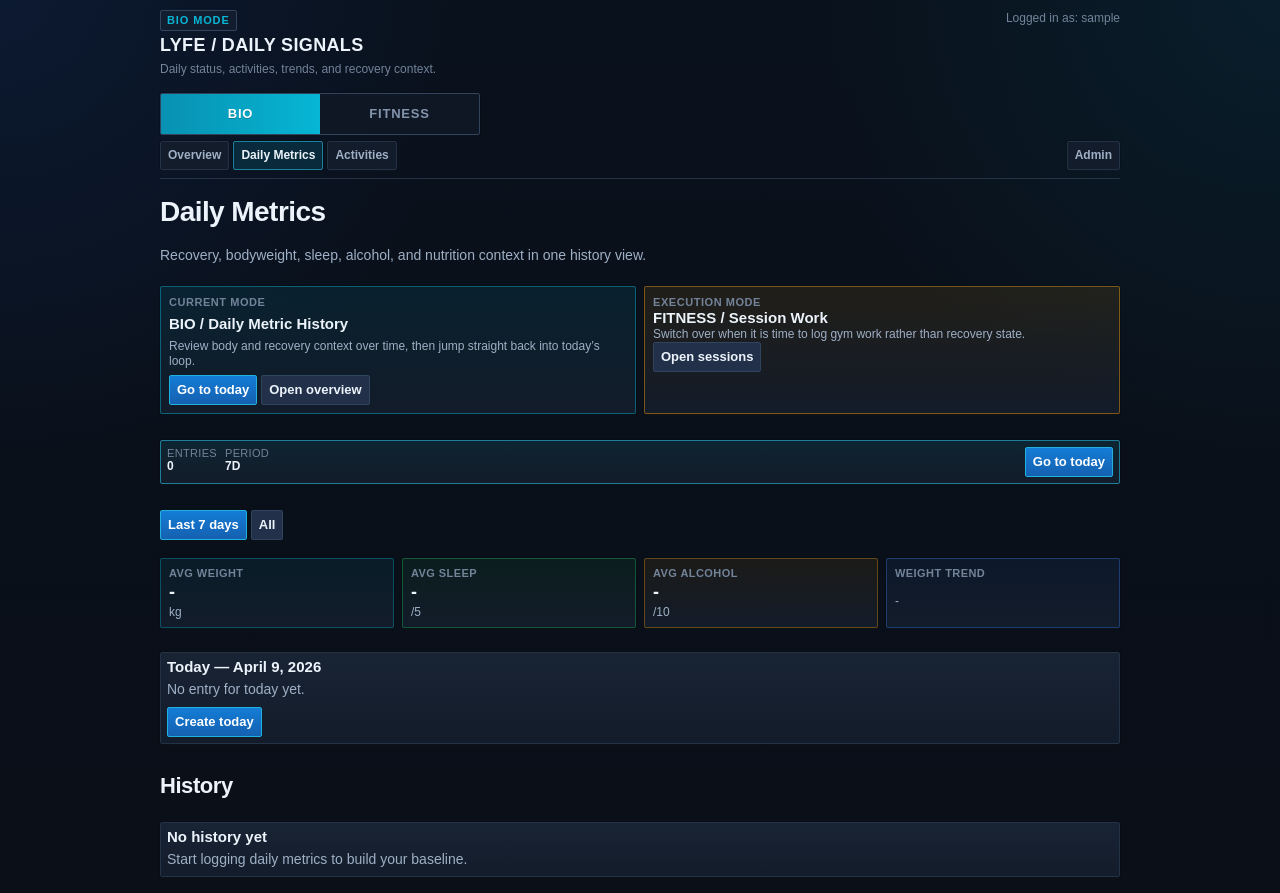
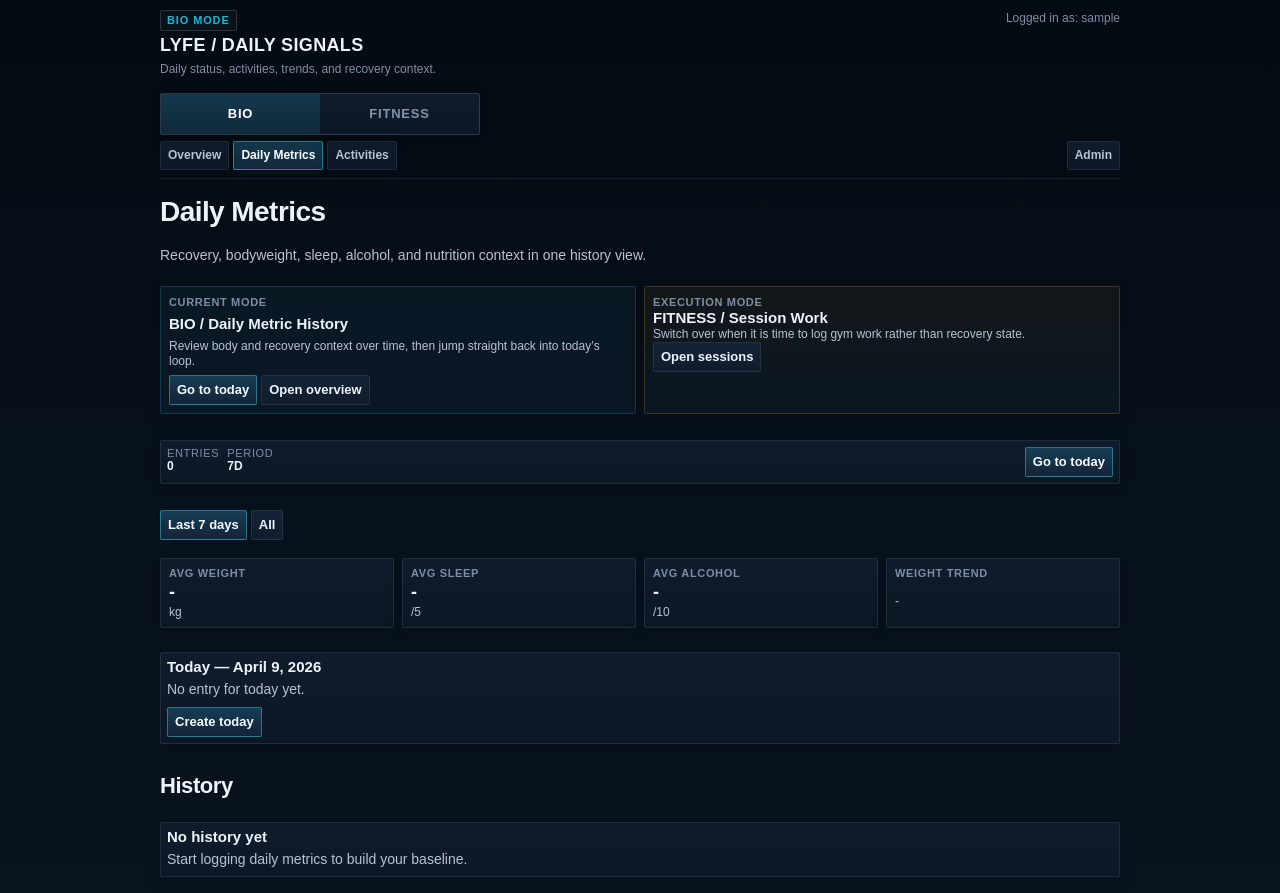
Before and after one commit to MartinParf/lyfeapp, a Django app: page /bio/daily-metrics/ in a window 1280 px wide. Run offline with Django 5.2, Linux system fonts and the light colour scheme; the visitor is signed in with stand-in values (Sample User, id 1); data that the repository does not hold is empty; some libraries are stand-ins or nearby versions.

Commit message:
Pass 4 calmer sharp color polish

```diff
--- a/core/static/core/css/app.css
+++ b/core/static/core/css/app.css
@@ -1,41 +1,41 @@
 :root {
-    --bg: #0a0f18;
-    --bg-2: #0f1724;
-
-    --panel: #131c2a;
-    --panel-2: #182334;
-    --panel-3: #1f2d42;
-
-    --line: #243246;
-    --line-2: #31445d;
-
-    --text: #ecf3fb;
-    --text-soft: #9fb0c6;
-    --text-dim: #72839a;
-
-    --bio: #06b6d4;
-    --bio-2: #0891b2;
-    --bio-soft: rgba(6, 182, 212, 0.14);
-
-    --fitness: #f59e0b;
-    --fitness-2: #d97706;
-    --fitness-soft: rgba(245, 158, 11, 0.14);
+    --bg: #06101a;
+    --bg-2: #091420;
+
+    --panel: #0b1724;
+    --panel-2: #0f1c2b;
+    --panel-3: #142338;
+
+    --line: rgba(148, 163, 184, 0.14);
+    --line-2: rgba(148, 163, 184, 0.24);
+
+    --text: #eef3fb;
+    --text-soft: #b7c3d5;
+    --text-dim: #7f8da6;
+
+    --bio: #18b7d6;
+    --bio-2: #1398b3;
+    --bio-soft: rgba(24, 183, 214, 0.08);
+
+    --fitness: #e79a15;
+    --fitness-2: #c97f0e;
+    --fitness-soft: rgba(231, 154, 21, 0.08);
 
     --accent: #3b82f6;
     --accent-2: #2563eb;
-    --accent-soft: rgba(59, 130, 246, 0.16);
+    --accent-soft: rgba(59, 130, 246, 0.12);
 
     --success: #22c55e;
-    --success-soft: rgba(34, 197, 94, 0.14);
-
-    --warning: #f59e0b;
-    --warning-soft: rgba(245, 158, 11, 0.14);
+    --success-soft: rgba(34, 197, 94, 0.08);
+
+    --warning: #e79a15;
+    --warning-soft: rgba(231, 154, 21, 0.08);
 
     --danger: #ef4444;
-    --danger-soft: rgba(239, 68, 68, 0.14);
+    --danger-soft: rgba(239, 68, 68, 0.12);
 
     --radius: 2px;
-    --shadow: 0 1px 0 rgba(255, 255, 255, 0.02), 0 0 0 1px rgba(0, 0, 0, 0.22);
+    --shadow: 0 4px 14px rgba(0, 0, 0, 0.18);
 }
 
 * {
@@ -44,9 +44,7 @@
 
 html {
     background:
-        radial-gradient(circle at top left, rgba(37, 99, 235, 0.10), transparent 30%),
-        radial-gradient(circle at top right, rgba(6, 182, 212, 0.08), transparent 30%),
-        linear-gradient(180deg, #09111c 0%, #0a0f18 100%);
+        linear-gradient(180deg, #040a12 0%, #07111b 48%, #08131f 100%);
 }
 
 body {
@@ -61,15 +59,15 @@ body {
 }
 
 body.mode-bio {
-    --mode: var(--bio);
+    --mode: #18b7d6;
     --mode-2: var(--bio-2);
-    --mode-soft: var(--bio-soft);
+    --mode-soft: rgba(24, 183, 214, 0.08);
 }
 
 body.mode-fitness {
-    --mode: var(--fitness);
+    --mode: #e79a15;
     --mode-2: var(--fitness-2);
-    --mode-soft: var(--fitness-soft);
+    --mode-soft: rgba(231, 154, 21, 0.08);
 }
 
 h1,
@@ -253,11 +251,21 @@ ul {
     letter-spacing: 0.06em;
     text-transform: uppercase;
     color: #8395ac;
+    background: linear-gradient(180deg, var(--panel-2) 0%, var(--panel) 100%);
+    border-color: var(--line);
 }
 
 .mode-switch-link-active {
+    background:
+        linear-gradient(
+            180deg,
+            color-mix(in srgb, var(--mode) 14%, var(--panel-3)) 0%,
+            color-mix(in srgb, var(--mode) 9%, var(--panel-2)) 100%
+        );
+    border-color: color-mix(in srgb, var(--mode) 54%, var(--line-2));
     color: #ffffff;
-    text-shadow: 0 1px 0 rgba(0, 0, 0, 0.2);
+    text-shadow: none;
+    box-shadow: none;
 }
 
 .context-subnav {
@@ -274,7 +282,7 @@ ul {
     min-height: 29px;
     padding: 4px 7px;
     border: 1px solid var(--line);
-    background: var(--panel);
+    background: linear-gradient(180deg, var(--panel-2) 0%, var(--panel) 100%);
     color: var(--text-soft);
     font-size: 12px;
     font-weight: 700;
@@ -289,9 +297,15 @@ ul {
 }
 
 .context-subnav-link-active {
-    background: var(--mode-soft);
-    border-color: color-mix(in srgb, var(--mode) 55%, var(--line-2));
-    color: var(--text);
+    background:
+        linear-gradient(
+            180deg,
+            color-mix(in srgb, var(--mode) 14%, var(--panel-3)) 0%,
+            color-mix(in srgb, var(--mode) 9%, var(--panel-2)) 100%
+        );
+    border-color: color-mix(in srgb, var(--mode) 54%, var(--line-2));
+    color: #ffffff;
+    box-shadow: none;
 }
 
 .context-subnav-link-admin {
@@ -350,13 +364,19 @@ ul {
 }
 
 .panel-accent {
-    border-color: color-mix(in srgb, var(--mode) 50%, var(--line-2));
     background:
-        linear-gradient(180deg, color-mix(in srgb, var(--mode-soft) 80%, var(--panel) 20%) 0%, var(--panel) 100%);
+        linear-gradient(
+            180deg,
+            color-mix(in srgb, var(--mode-soft) 72%, var(--panel-2) 28%) 0%,
+            var(--panel) 100%
+        );
+    border-color: color-mix(in srgb, var(--mode) 34%, var(--line-2));
+    box-shadow: 0 6px 18px rgba(0, 0, 0, 0.18);
 }
 
 .panel-soft {
     background: linear-gradient(180deg, var(--panel-2) 0%, var(--panel) 100%);
+    border-color: var(--line);
 }
 
 .panel-success {
@@ -377,41 +397,61 @@ ul {
 /* ---------- BUTTONS / INPUTS ---------- */
 
 button,
-.link-button {
+.link-button,
+input[type="submit"],
+input[type="button"] {
     display: inline-flex;
     align-items: center;
     justify-content: center;
     min-height: 30px;
     padding: 4px 7px;
-    border: 1px solid var(--line-2);
-    border-radius: var(--radius);
-    background: #223149;
+    border: 1px solid var(--line);
+    border-radius: var(--radius);
+    background:
+        linear-gradient(180deg, var(--panel-3) 0%, var(--panel-2) 100%);
     color: var(--text);
     font-size: 13px;
     line-height: 1.1;
     font-weight: 700;
     cursor: pointer;
+    box-shadow: none;
 }
 
 .link-button:hover,
-button:hover {
-    background: #2a3b56;
+button:hover,
+input[type="submit"]:hover,
+input[type="button"]:hover {
+    border-color: var(--line-2);
+    transform: none;
 }
 
 .primary-button {
-    background: linear-gradient(180deg, color-mix(in srgb, var(--mode) 45%, #1d4ed8 55%) 0%, color-mix(in srgb, var(--mode-2) 40%, #1e40af 60%) 100%);
-    border-color: color-mix(in srgb, var(--mode) 70%, #60a5fa 30%);
-    color: #ffffff;
+    background:
+        linear-gradient(
+            180deg,
+            color-mix(in srgb, var(--mode) 18%, var(--panel-3)) 0%,
+            var(--panel-3) 100%
+        );
+    border-color: color-mix(in srgb, var(--mode) 42%, var(--line-2));
+    color: #f7fbff;
+    box-shadow: none;
 }
 
 .primary-button:hover {
-    filter: brightness(1.06);
+    background:
+        linear-gradient(
+            180deg,
+            color-mix(in srgb, var(--mode) 22%, var(--panel-3)) 0%,
+            color-mix(in srgb, var(--mode) 12%, var(--panel-2)) 100%
+        );
+    border-color: color-mix(in srgb, var(--mode) 52%, var(--line-2));
 }
 
 .danger {
+    background:
+        linear-gradient(180deg, rgba(127, 29, 29, 0.22) 0%, rgba(69, 10, 10, 0.12) 100%);
+    border-color: rgba(239, 68, 68, 0.44);
     color: #fecaca;
-    border-color: #b91c1c;
-    background: #4b1821;
 }
 
 .danger:hover {
@@ -424,16 +464,17 @@ textarea {
     width: 100%;
     min-height: 34px;
     padding: 6px 8px;
-    border: 1px solid var(--line-2);
-    border-radius: var(--radius);
-    background: #0f1725;
+    border: 1px solid rgba(148, 163, 184, 0.16);
+    border-radius: var(--radius);
+    background: #081220;
     color: var(--text);
     font-size: 13px;
+    box-shadow: none;
 }
 
 input::placeholder,
 textarea::placeholder {
-    color: var(--text-dim);
+    color: rgba(183, 195, 213, 0.42);
 }
 
 textarea {
@@ -1146,9 +1187,13 @@ select:invalid {
 }
 
 .session-history-card-accent {
-    border-color: color-mix(in srgb, var(--mode) 50%, var(--line-2));
+    border-color: color-mix(in srgb, var(--mode) 34%, var(--line-2));
     background:
-        linear-gradient(180deg, color-mix(in srgb, var(--mode-soft) 75%, var(--panel) 25%) 0%, var(--panel) 100%);
+        linear-gradient(
+            180deg,
+            color-mix(in srgb, var(--mode-soft) 60%, var(--panel-2) 40%) 0%,
+            var(--panel) 100%
+        );
 }
 
 .session-collapsible,
@@ -1273,24 +1318,25 @@ select:invalid {
 }
 
 .summary-tile-weight {
-    border-color: rgba(6, 182, 212, 0.35);
-    background: linear-gradient(180deg, rgba(6, 182, 212, 0.08) 0%, var(--panel) 100%);
+    border-color: rgba(24, 183, 214, 0.22);
+    background: linear-gradient(180deg, rgba(24, 183, 214, 0.06) 0%, var(--panel) 100%);
 }
 
 .summary-tile-sleep {
-    border-color: rgba(34, 197, 94, 0.35);
-    background: linear-gradient(180deg, rgba(34, 197, 94, 0.08) 0%, var(--panel) 100%);
+    border-color: rgba(34, 197, 94, 0.22);
+    background: linear-gradient(180deg, rgba(34, 197, 94, 0.06) 0%, var(--panel) 100%);
 }
 
 .summary-tile-alcohol {
-    border-color: rgba(245, 158, 11, 0.35);
-    background: linear-gradient(180deg, rgba(245, 158, 11, 0.08) 0%, var(--panel) 100%);
+    border-color: rgba(231, 154, 21, 0.22);
+    background: linear-gradient(180deg, rgba(231, 154, 21, 0.06) 0%, var(--panel) 100%);
 }
 
 .summary-tile-trend {
-    border-color: rgba(59, 130, 246, 0.35);
-    background: linear-gradient(180deg, rgba(59, 130, 246, 0.08) 0%, var(--panel) 100%);
-}
+    border-color: rgba(59, 130, 246, 0.22);
+    background: linear-gradient(180deg, rgba(59, 130, 246, 0.06) 0%, var(--panel) 100%);
+}
+
 /* ---------- MOBILE ---------- */
 
 @media (max-width: 768px) {
@@ -1477,3 +1523,161 @@ select:invalid {
         gap: 6px;
     }
 }
+
+/* ---------- PASS 4 / VARIANTA A / CALMER SHARP / STRUCTURAL MERGE ---------- */
+
+.list-card,
+.stat-tile,
+.session-mini-tile,
+.session-history-card,
+.session-collapsible,
+.session-secondary-details,
+.session-set-block,
+.session-add-set-block,
+.exercise-entry-card {
+    box-shadow: var(--shadow);
+}
+
+.list-card,
+.stat-tile,
+.session-mini-tile,
+.session-history-card,
+.summary-tile,
+.stat-tile-quiet {
+    background: linear-gradient(180deg, var(--panel-2) 0%, var(--panel) 100%);
+    border-color: var(--line);
+}
+
+.overview-primary-card,
+.session-page-head {
+    background:
+        linear-gradient(
+            180deg,
+            color-mix(in srgb, var(--mode-soft) 72%, var(--panel-2) 28%) 0%,
+            var(--panel) 100%
+        );
+    border-color: color-mix(in srgb, var(--mode) 34%, var(--line-2));
+    box-shadow: 0 6px 18px rgba(0, 0, 0, 0.18);
+}
+
+.mode-bridge-card,
+.overview-bridge-card {
+    background: linear-gradient(180deg, var(--panel-2) 0%, var(--panel) 100%);
+    border-color: var(--line);
+    box-shadow: var(--shadow);
+}
+
+.mode-bridge-card-bio,
+.overview-bridge-card-current {
+    background: linear-gradient(180deg, rgba(24, 183, 214, 0.06) 0%, var(--panel) 100%);
+    border-color: rgba(24, 183, 214, 0.22);
+}
+
+.mode-bridge-card-fitness,
+.overview-bridge-card-other {
+    background: linear-gradient(180deg, rgba(231, 154, 21, 0.06) 0%, var(--panel) 100%);
+    border-color: rgba(231, 154, 21, 0.22);
+}
+
+.section-kicker,
+.mode-bridge-kicker,
+.mode-bridge-copy,
+.meta-item-label,
+.compact-label,
+.stat-label,
+.muted-compact {
+    color: var(--text-dim);
+}
+
+.section-kicker,
+.mode-bridge-kicker,
+.stat-label,
+.meta-item-label,
+.compact-label {
+    letter-spacing: 0.06em;
+}
+
+.muted,
+.mode-bridge-copy {
+    color: var(--text-soft);
+}
+
+.link-button.primary-button,
+button.primary-button {
+    background:
+        linear-gradient(
+            180deg,
+            color-mix(in srgb, var(--mode) 18%, var(--panel-3)) 0%,
+            var(--panel-3) 100%
+        );
+    border-color: color-mix(in srgb, var(--mode) 42%, var(--line-2));
+    color: #f7fbff;
+    box-shadow: none;
+}
+
+.link-button.primary-button:hover,
+button.primary-button:hover {
+    background:
+        linear-gradient(
+            180deg,
+            color-mix(in srgb, var(--mode) 22%, var(--panel-3)) 0%,
+            color-mix(in srgb, var(--mode) 12%, var(--panel-2)) 100%
+        );
+    border-color: color-mix(in srgb, var(--mode) 52%, var(--line-2));
+}
+
+button.danger {
+    background:
+        linear-gradient(180deg, rgba(127, 29, 29, 0.22) 0%, rgba(69, 10, 10, 0.12) 100%);
+    border-color: rgba(239, 68, 68, 0.44);
+    color: #fecaca;
+}
+
+input:focus,
+select:focus,
+textarea:focus {
+    border-color: color-mix(in srgb, var(--mode) 46%, var(--line-2));
+    box-shadow: 0 0 0 1px color-mix(in srgb, var(--mode) 26%, transparent);
+    outline: none;
+}
+
+.exercise-entry-card > summary,
+.session-collapsible > summary,
+.session-secondary-details > summary,
+.session-set-block > summary,
+.session-add-set-block > summary {
+    background:
+        linear-gradient(180deg, rgba(255, 255, 255, 0.015) 0%, var(--panel-2) 100%);
+}
+
+.exercise-entry-card[open] > summary,
+.session-collapsible[open] > summary,
+.session-secondary-details[open] > summary,
+.session-set-block[open] > summary,
+.session-add-set-block[open] > summary {
+    border-bottom-color: var(--line);
+}
+
+.site-shell,
+.page-shell,
+main {
+    color: var(--text);
+}
+
+@media (max-width: 768px) {
+    html {
+        background:
+            linear-gradient(180deg, #040a12 0%, #07111a 54%, #08131e 100%);
+    }
+
+    .panel-accent,
+    .overview-primary-card,
+    .session-page-head {
+        box-shadow: 0 4px 12px rgba(0, 0, 0, 0.16);
+    }
+
+    .list-card,
+    .stat-tile {
+        box-shadow: 0 3px 10px rgba(0, 0, 0, 0.14);
+    }
+}
```
